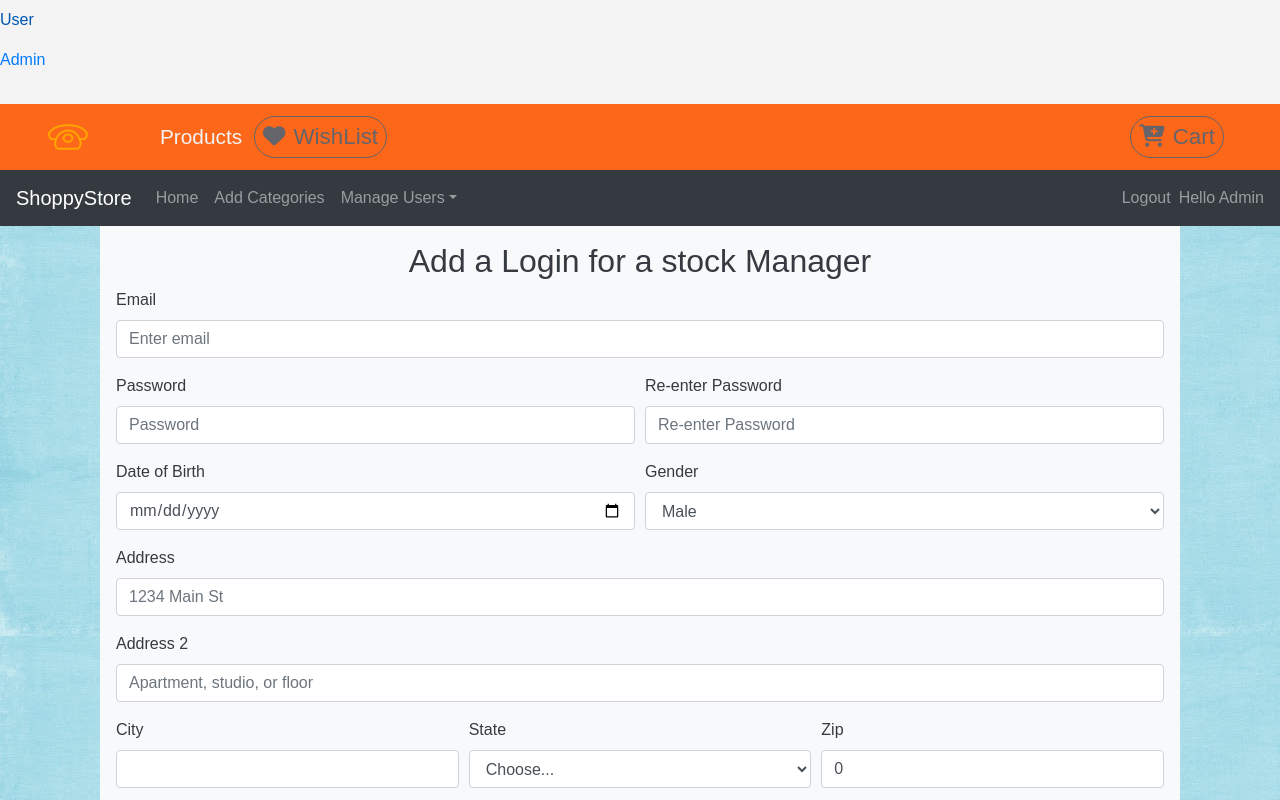
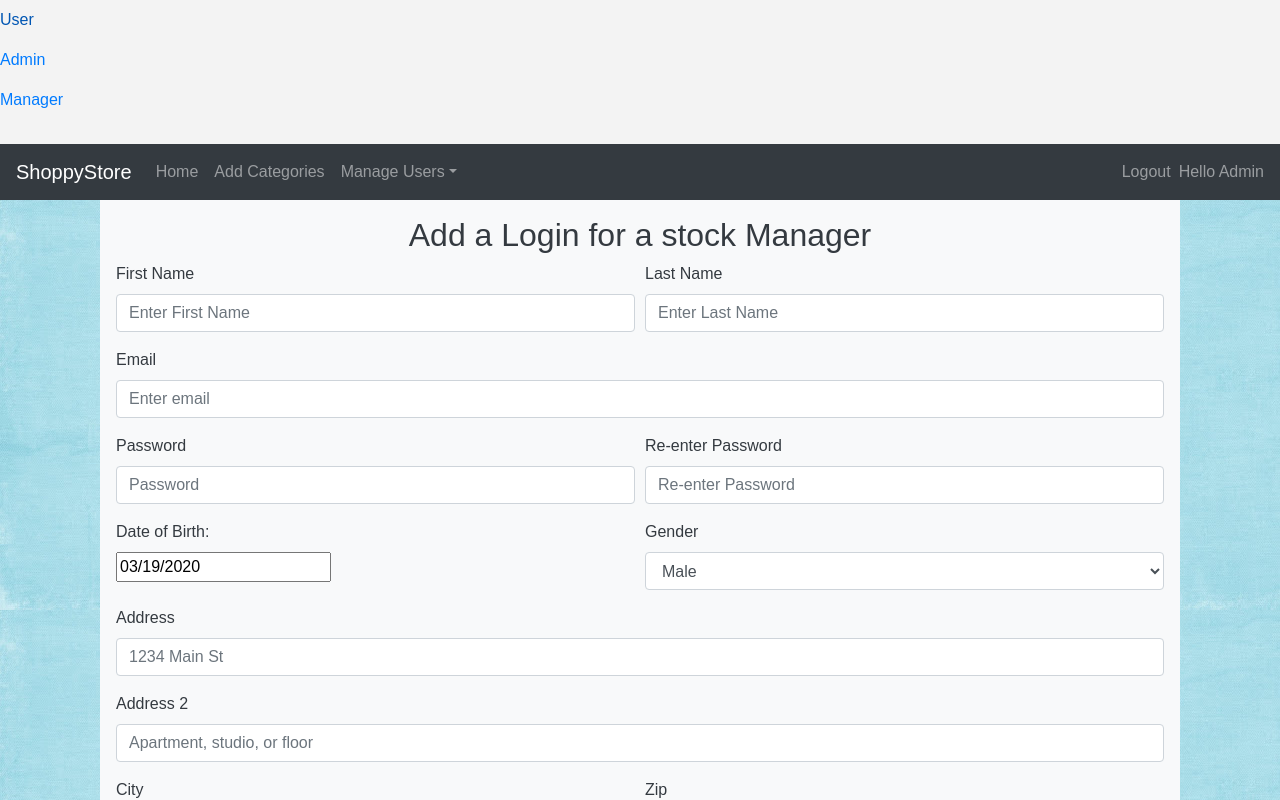
Before and after one commit to nuwana24/OnlineFashionStore, a React (Create React App) app: page /CreateLogin in a window 1280 px wide. Shown: the top 800 px of the page. Built offline with nearby package versions, Linux system fonts and the light colour scheme.

Commit message:
Admin Backend ... (POST)

```diff
--- a/package.json
+++ b/package.json
@@ -7,8 +7,11 @@
     "@testing-library/jest-dom": "^4.2.4",
     "@testing-library/react": "^9.5.0",
     "@testing-library/user-event": "^7.2.1",
+    "axios": "^0.19.2",
     "bootstrap": "^4.4.1",
+    "emailjs-com": "^2.4.1",
     "react": "^16.13.0",
+    "react-datepicker": "^2.14.1",
     "react-dom": "^16.13.0",
     "react-router": "^5.1.2",
     "react-router-dom": "^5.1.2",
--- a/src/AdminComponents/AddCategories.js
+++ b/src/AdminComponents/AddCategories.js
@@ -5,7 +5,7 @@ import {Input} from "@material-ui/core";
 import logo from '../Images/plusLogo.png'
 import NavBar from "./NavBar";
 import background from "../Images/AdminBackgroud.jpg";
-// import axios from 'axios';
+import axios from 'axios';
 var sectionstyle ={
     backgroundImage: `url(${background})`
 }
@@ -15,6 +15,8 @@ export default class AddCategories extends Component {
         super(props);
 
         this.onChangeCategory = this.onChangeCategory.bind(this);
+        this.handleAddSubCategory = this.handleAddSubCategory.bind(this);
+        this.handleRemoveSubCategory = this.handleRemoveSubCategory.bind(this);
         this.onChangeDescription = this.onChangeDescription.bind(this);
         this.onSubmit = this.onSubmit.bind(this);
 
@@ -36,7 +38,7 @@ export default class AddCategories extends Component {
 
     handleAddSubCategory = () => {
         this.setState({
-            subCategories: this.state.subCategories.concat([{category: "" }])
+            subCategories: this.state.subCategories.concat([{name: "" }])
         });
     };
 
@@ -45,55 +47,40 @@ export default class AddCategories extends Component {
             subCategories: this.state.subCategories.filter((s, sidx) => idx !== sidx)
         });
     };
-    // onChangeSubs(e){
-    //     this.setState({
-    //         subcats: e.target.value
-    //     })
-    // }
+
     onChangeCategory(e) {
         this.setState({
             category: e.target.value
         })
     }
 
-    // onChangeSubCategory(e) {
-    //     this.setState({
-    //         category: e.target.value
-    //     })
-    // }
+    onChangeSubCategory(e){
+        this.setState({
+            subCategories: e.target.value
+        })
+    }
 
     onChangeDescription(e){
         this.setState({
             description: e.target.value
         })
     }
-
-
-    // onAddCategory() {
-    //     console.log('clicked');
-    //     const name = `ingrediant-${Object.keys(this.state.subcats).length}`;
-    //     let inputbox = <Input name={name}
-    //                           onChange={this.onChange.bind(this, name)}/>
-    //     const inputs = this.state.inputs;
-    //     inputs.push( inputbox );
-    //     this.setState( { inputs } );
-    //
-    // }
     onSubmit(e) {
         e.preventDefault();
 
-        const user = {
+        const categories = {
             category: this.state.category,
             subCategories: this.state.subCategories,
             description: this.state.description
         }
 
-        const { category, subCategories } = this.state;
-        console.log(user);
-        alert('${category} added with ${subCategories.length} Sub Categories');
+        // console.log(categories.subCategories);
 
-        // axios.post('http://localhost:5000/users/add', user)
-        //     .then(res => console.log(res.data));
+        console.log(categories);
+        // alert(`${category} added with ${subCategories.length} Sub Categories`);
+
+        axios.post('http://localhost:5000/category/add', categories)
+            .then(res => console.log(res.data));
 
         this.setState({
             category: '',
--- a/src/AdminComponents/CreateLogin.js
+++ b/src/AdminComponents/CreateLogin.js
@@ -3,6 +3,10 @@ import NavBar from "./NavBar";
 import FooterPage from "./Footer";
 import {Button, Col, Container, Form, Row} from "react-bootstrap";
 import background from '../Images/AdminBackgroud.jpg';
+import axios from "axios";
+import DatePicker from "react-datepicker";
+import "react-datepicker/dist/react-datepicker.css";
+import emailjs from 'emailjs-com';
 
 var sectionstyle ={
     backgroundImage: `url(${background})`
@@ -11,34 +15,44 @@ export default class CreateLogin extends Component {
    constructor(props) {
        super(props);
 
+       this.onChangefirstName = this.onChangefirstName.bind(this);
+       this.onChangelastName = this.onChangelastName.bind(this);
        this.onChangeEmail = this.onChangeEmail.bind(this);
        this.onChangePassword = this.onChangePassword.bind(this);
-       this.onChangeRePassword = this.onChangeRePassword.bind(this);
        this.onChangeGender = this.onChangeGender.bind(this);
-       this.onChangeDOB = this.onChangeDOB.bind(this);
+       this.onChangeDateOfBirth = this.onChangeDateOfBirth.bind(this);
        this.onChangeAddress = this.onChangeAddress.bind(this);
        this.onChangeAddress2 = this.onChangeAddress2.bind(this);
        this.onChangeCity = this.onChangeCity.bind(this);
-       this.onChangeStates = this.onChangeStates.bind(this);
        this.onChangeZip = this.onChangeZip.bind(this);
        this.onSubmit = this.onSubmit.bind(this);
 
        this.state ={
+           firstName:'',
+           lastName:'',
            email : '',
+           genders: ['Male','Female','Prefer not to say'],
            gender:'',
            password :'',
-           rePassword :'',
-           DOB : new Date(),
+           dateOfBirth : new Date(),
            Address : '',
            Address2 : '',
            city : '',
-           states :'',
            zip : 0
        }
    }
 
-   componentDidMount() {
-   }
+
+    onChangefirstName(e){
+        this.setState({
+            firstName: e.target.value
+        });
+    }
+    onChangelastName(e){
+        this.setState({
+            lastName: e.target.value
+        });
+    }
 
     onChangeEmail=(e)=>{
        this.setState({
@@ -50,19 +64,14 @@ export default class CreateLogin extends Component {
            password: e.target.value
        });
    }
-   onChangeRePassword(e){
-       this.setState({
-           rePassword: e.target.value
-       });
-   }
     onChangeGender(e){
         this.setState({
             gender: e.target.value
         });
     }
-   onChangeDOB(date){
+   onChangeDateOfBirth(date){
        this.setState({
-           DOB: date
+           dateOfBirth: date
        });
    }
    onChangeAddress(e){
@@ -81,11 +90,6 @@ export default class CreateLogin extends Component {
            city: e.target.value
        });
    }
-   onChangeStates(e){
-       this.setState({
-           states: e.target.value
-       });
-   }
 
    onChangeZip(e){
        this.setState({
@@ -99,18 +103,36 @@ export default class CreateLogin extends Component {
        e.preventDefault();
 
        const manager = {
-           email:this.state.email,
-           password: this.state.password,
-           rePassword: this.state.rePassword,
+           firstName: this.state.firstName,
+           lastName: this.state.lastName,
+           email: this.state.email,
            gender: this.state.gender,
-           DOB: this.state.DOB,
+           password:this.state.password,
+           dateOfBirth: this.state.dateOfBirth,
            Address: this.state.Address,
            Address2: this.state.Address2,
            city: this.state.city,
-           states: this.state.states,
            zip: this.state.zip
        }
        console.log(manager)
+       axios.post('http://localhost:5000/managers/add', manager)
+           .then(res => console.log(res.data));
+
+       const template_params = {
+           _semail: 'rashinikavindya@gmail.com',
+           _sfirstName: 'Rashini',
+           _spassword: 'this.password'
+       };
+
+       // var service_id = "default_service";
+       // var template_id = "manager_added";
+       // emailjs.send(service_id, template_id, template_params);
+       emailjs.send('gmail', 'manager_added', template_params,'user_9WG54Qaz01s5b2BnGY2Jq')
+           .then((response) => {
+               console.log('SUCCESS!', response.status, response.text);
+           }, (err) => {
+               console.log('FAILED...', err);
+           });;
 
        window.location = '/CreateLogin';
    }
@@ -119,6 +141,7 @@ export default class CreateLogin extends Component {
 
         return (
             <header>
+
                 <NavBar />
                 <div>
                     <div>
@@ -137,7 +160,17 @@ export default class CreateLogin extends Component {
                                         <h2>
                                             <center>Add a Login for a stock Manager</center>
                                         </h2>
-                                        <form onSubmit={this.onSubmit}>
+                                        <Form onSubmit={this.onSubmit}>
+                                            <Form.Row>
+                                            <Form.Group as={Col} controlId="formGridFname">
+                                                <Form.Label>First Name</Form.Label>
+                                                <Form.Control  type = "text" placeholder="Enter First Name"  value = {this.state.firstName} onChange = {this.onChangefirstName}/>
+                                            </Form.Group>
+                                                <Form.Group as={Col} controlId="formGridLname">
+                                                    <Form.Label>Last Name</Form.Label>
+                                                    <Form.Control placeholder="Enter Last Name" onChange = {this.onChangelastName} value = {this.state.lastName}/>
+                                                </Form.Group>
+                                        </Form.Row>
                                             <Form.Row>
                                                 <Form.Group as={Col} controlId="formGridEmail">
                                                     <Form.Label>Email</Form.Label>
@@ -150,24 +183,37 @@ export default class CreateLogin extends Component {
                                                     <Form.Control type="password" placeholder="Password" onChange = {this.onChangePassword} value = {this.state.password}/>
                                                 </Form.Group>
 
-                                                <Form.Group as={Col} controlId="formGridPassword">
+                                                <Form.Group as={Col} controlId="formGridRePassword">
                                                     <Form.Label>Re-enter Password</Form.Label>
-                                                    <Form.Control type="password" placeholder="Re-enter Password" onChange = {this.onChangeRePassword} value = {this.state.rePassword}/>
+                                                    <Form.Control type="password" placeholder="Re-enter Password" />
                                                 </Form.Group>
 
                                             </Form.Row>
                                             <Form.Row>
                                                 <Form.Group as={Col} controlId="fromGridDOB">
-                                                    <Form.Label>Date of Birth</Form.Label>
-                                                    <Form.Control type="date" placeholder="" onChange = {this.onChangeDOB} />
+                                                    {/*<Form.Label>Date of Birth</Form.Label>*/}
+                                                    {/*<Form.Control type="date"  onChange = {this.onChangeDateOfBirth} selected = {this.state.dateOfBirth}/>*/}
+
+                                                    <label>Date of Birth: </label>
+                                                    <div>
+                                                        <DatePicker
+                                                            selected={this.state.dateOfBirth}
+                                                            onChange={this.onChangeDateOfBirth}
+                                                        />
+                                                    </div>
                                                 </Form.Group>
 
                                                 <Form.Group as={Col} controlId="fromGridGender">
                                                     <Form.Label>Gender</Form.Label><br/>
-                                                    <Form.Control as="select" placeholder="Choose..." onChange = {this.onChangeGender} value = {this.state.gender}>
-                                                        <option>Male</option>
-                                                        <option>Female</option>
-                                                        <option>Prefer not to say</option>
+                                                    <Form.Control as="select"  placeholder="Choose..." onChange = {this.onChangeGender} value = {this.state.gender}>
+                                                        {
+                                                            this.state.genders.map(function(gender) {
+                                                                return <option
+                                                                    key={gender}
+                                                                    value={gender}>{gender}
+                                                                </option>;
+                                                            })
+                                                        }
                                                     </Form.Control>
                                                 </Form.Group>
 
@@ -188,14 +234,6 @@ export default class CreateLogin extends Component {
                                                     <Form.Control onChange = {this.onChangeCity} value = {this.state.city}/>
                                                 </Form.Group>
 
-                                                <Form.Group as={Col} controlId="formGridState" >
-                                                    <Form.Label>State</Form.Label>
-                                                    <Form.Control as="select"  onChange = {this.onChangeStates} value = {this.state.states}>
-                                                        <option>Choose...</option>
-                                                        <option>...</option>
-                                                    </Form.Control>
-                                                </Form.Group>
-
                                                 <Form.Group as={Col} controlId="formGridZip">
                                                     <Form.Label>Zip</Form.Label>
                                                     <Form.Control  onChange = {this.onChangeZip} value = {this.state.zip}/>
@@ -210,7 +248,7 @@ export default class CreateLogin extends Component {
                                                     Submit
                                                 </Button>
                                             </center>
-                                        </form>
+                                        </Form>
                                     </div>
                                 </Col>
 
--- a/src/App.js
+++ b/src/App.js
@@ -3,8 +3,8 @@ import {BrowserRouter as Router, Route, Link, Switch} from "react-router-dom";
 import './App.css';
 import 'bootstrap/dist/css/bootstrap.min.css';
 import UserHome from "./UserComponents/UserHome";
-import NavBar from "./AdminComponents/NavBar";
-import Navbar from "./UserComponents/NavBar";
+
+// Admin
 import FooterPage from "./AdminComponents/Footer";
 import CreateLogin from "./AdminComponents/CreateLogin";
 import AdminMain from "./AdminComponents/AdminMain";
@@ -12,14 +12,18 @@ import ViewManager from "./AdminComponents/ViewStoreManagers";
 import AddCategories from "./AdminComponents/AddCategories";
 import ViewStats from "./AdminComponents/ViewStats";
 import EditStoreManager from "./AdminComponents/EditStoreManager";
+
+// User
 import ProductList from "./UserComponents/ProductList";
 import ProductDetails from "./UserComponents/ProductDetails";
 import Cart from "./UserComponents/Cart/Cart";
-
 import WishListMain from "./UserComponents/WishList/WishListMain";
 import WishListItemsList from "./UserComponents/WishList/WishListItemsList";
 import WishListHome from "./UserComponents/WishList/WishListHome";
 
+// manager
+import ManagerHome from "./ManagerComponents/ManagerHome";
+import addItem from "./ManagerComponents/addItem";
 
 function App() {
   return (
@@ -27,17 +31,19 @@ function App() {
 
           <div>
               <ul className="navbar-nav mr-auto">
+
                   <li><Link to={'/'} className="nav-link"> User </Link></li>
 
                   <li><Link to={'/Admin'} className="nav-link">Admin</Link></li>
-                  {/*<li><Link to={'/about'} className="nav-link">About</Link></li>*/}
+                  <li><Link to={'/Manager'} className="nav-link">Manager</Link></li>
+
               </ul>
           </div>
       {/*<UserHome/>*/}
 
 
       <br />
-      <Navbar/>
+
       <switch>
 
           {/*Admin*/}
@@ -57,6 +63,10 @@ function App() {
           <Route path="/WishListMain"component={WishListMain} />
           <Route path="/WishListItemList" component={WishListItemsList}/>
           <Route path="/WishListHome" component={WishListHome}/>
+
+          {/*Manager*/}
+          <Route path="/Manager" exact component={ManagerHome}/>
+          <Route path="/AddItem" exact component={addItem}/>
           <br />
       </switch>
       <FooterPage/>
--- a/src/UserComponents/ProductDetails.js
+++ b/src/UserComponents/ProductDetails.js
@@ -4,7 +4,7 @@ import {Link } from "react-router-dom";
 import {CartButtonContainer} from "./Buttons";
 import {ReviewButtonContainer} from "./Buttons";
 import StarRatingComponent from './StarRatingComponent';
-
+import NavBar from "./NavBar";
 
 import {TextField} from "@material-ui/core";
 
@@ -48,6 +48,7 @@ class ProductDetails extends Component {
 
                     return (
                         <div className="container py-5">
+                        <NavBar />
                             <div className="row">
                                  <div className="col-10 mx-auto text-center text-slanted text-blue my-5">
                                      <h1>{title}</h1>
--- a/src/UserComponents/ProductList.js
+++ b/src/UserComponents/ProductList.js
@@ -3,12 +3,14 @@ import React, {Component} from 'react';
 import Product from "./Product";
 import Titles from "./Titles";
 import {ProductConsumer} from "../context";
+import NavBar from "./NavBar";
 
 class ProductList extends Component {
 
     render() {
         return (
             <React.Fragment>
+            <NavBar />
                 <div className = "py-5 ">
                     <div className = "container">
                         <Titles name = "Fashion " title = "Hub"/>
```
Also changed, not shown: src/ManagerComponents/NavBar.js (+1 -11 lines), 1 other file (tests, documents, lock files or other folders).
